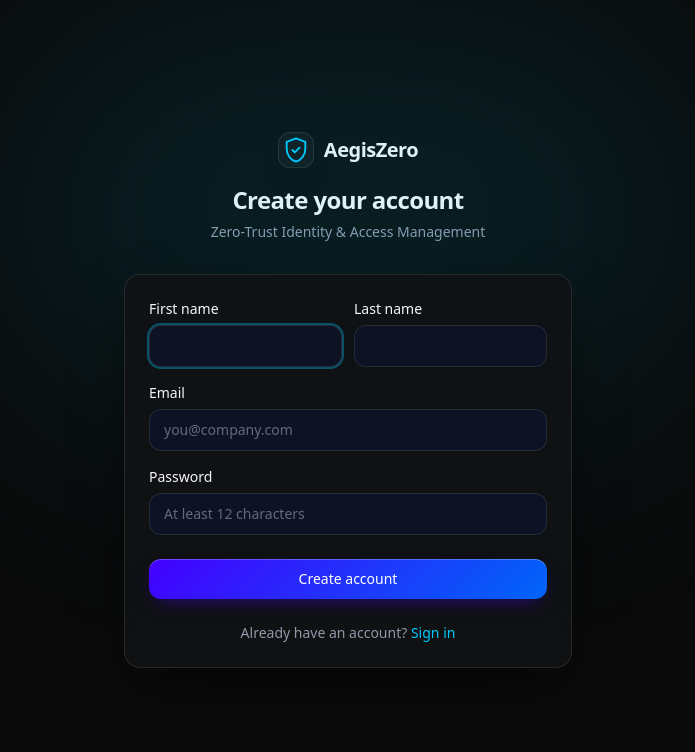
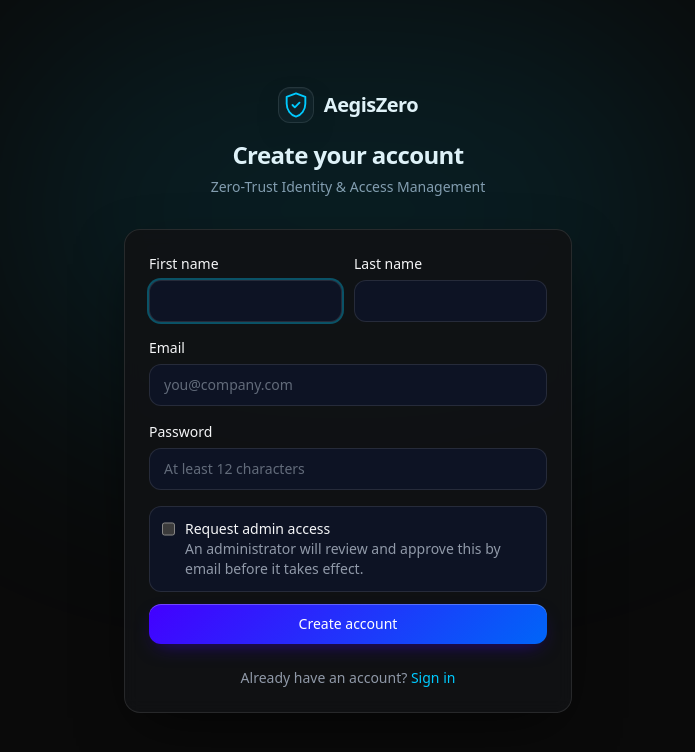
Before and after one commit to ChamathDilshanC/aegiszero-frontend, a Next.js app in the folder security-console/: page /register in a window 1280 px wide. Shown: the top 752 px of the page, without its empty margins (292-987 px from the left). Built offline with nearby package versions, Linux system fonts and the light colour scheme; no server answers.

Commit message:
feat(register): add a "Request admin access" option
Pairs with the auth-service change that emails the platform owner an
approve/reject link for these requests instead of granting admin outright.

```diff
--- a/security-console/src/app/register/page.tsx
+++ b/security-console/src/app/register/page.tsx
@@ -10,6 +10,7 @@ export default function RegisterPage() {
   const [lastName, setLastName] = useState("");
   const [email, setEmail] = useState("");
   const [password, setPassword] = useState("");
+  const [requestAdminAccess, setRequestAdminAccess] = useState(false);
   const [error, setError] = useState<string | null>(null);
   const [done, setDone] = useState(false);
   const [loading, setLoading] = useState(false);
@@ -22,7 +23,7 @@ export default function RegisterPage() {
       await apiFetch("/api/auth/register", {
         method: "POST",
         skipAuth: true,
-        body: JSON.stringify({ firstName, lastName, email, password }),
+        body: JSON.stringify({ firstName, lastName, email, password, requestAdminAccess }),
       });
       setDone(true);
     } catch (err) {
@@ -37,6 +38,7 @@ export default function RegisterPage() {
       <AuthCard title="Check your email">
         <Alert kind="success">
           We sent a verification link to <strong>{email}</strong>. Open it to activate your account, then sign in.
+          {requestAdminAccess && " Your admin access request has also been sent for review."}
         </Alert>
         <Link href="/login">
           <Button className="w-full" variant="secondary">
@@ -72,7 +74,21 @@ export default function RegisterPage() {
             placeholder="At least 12 characters"
           />
         </Field>
-        <Button type="submit" className="w-full mt-2" disabled={loading}>
+        <label className="mt-3 flex items-start gap-2.5 rounded-[var(--radius-md)] border border-[var(--border)] bg-[var(--background-alt)] p-3 text-sm">
+          <input
+            type="checkbox"
+            checked={requestAdminAccess}
+            onChange={(e) => setRequestAdminAccess(e.target.checked)}
+            className="mt-0.5 h-4 w-4 rounded border-[var(--border)] accent-[var(--accent)]"
+          />
+          <span>
+            <span className="font-medium text-[var(--foreground)]">Request admin access</span>
+            <span className="block text-[var(--muted)]">
+              An administrator will review and approve this by email before it takes effect.
+            </span>
+          </span>
+        </label>
+        <Button type="submit" className="w-full mt-3" disabled={loading}>
           {loading ? "Creating account…" : "Create account"}
         </Button>
       </form>
```
